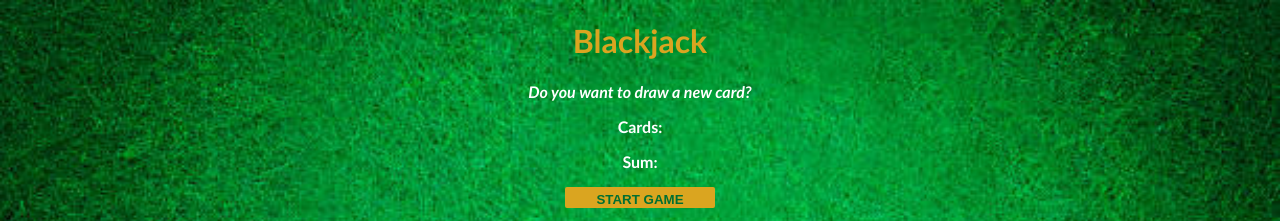
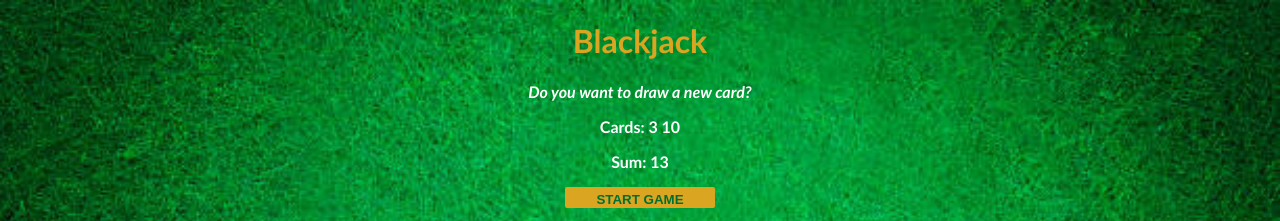
Before and after one commit to cat4hurricane/javascriptprojects, a plain HTML site: page blackjack-app/index.html in a window 1280 px wide. Both pictures are taken after a click on the button "START GAME". Shown: the top 221 px of the page. Drawn offline with Linux system fonts and the light colour scheme.

Commit message:
Added cardsEl and sumEl cards to show on screen

```diff
--- a/blackjack-app/index.html
+++ b/blackjack-app/index.html
@@ -6,8 +6,8 @@
     <body>
         <h1>Blackjack</h1>
         <p id="message-el">Do you want to play a round?</p>
-        <p>Cards:</p>
-        <p>Sum:</p>
+        <p id="cards-el">Cards:</p>
+        <p id="sum-el">Sum:</p>
         <button onclick="startGame()">START GAME</button>
         <script src="index.js"></script>
         </body>
--- a/blackjack-app/index.js
+++ b/blackjack-app/index.js
@@ -10,7 +10,13 @@ let message = "";
 
 let messageEl = document.getElementById("message-el");
 
+let sumEl = document.getElementById("sum-el");
+
+let cardsEl = document.getElementById("cards-el");
+
 function startGame() {
+	cardsEl.textContent = "Cards: " + firstCard + " " + secondCard;
+	sumEl.textContent = "Sum: " + sum;
 	if (sum <= 20) {
 		message = "Do you want to draw a new card?";
 	}
```
